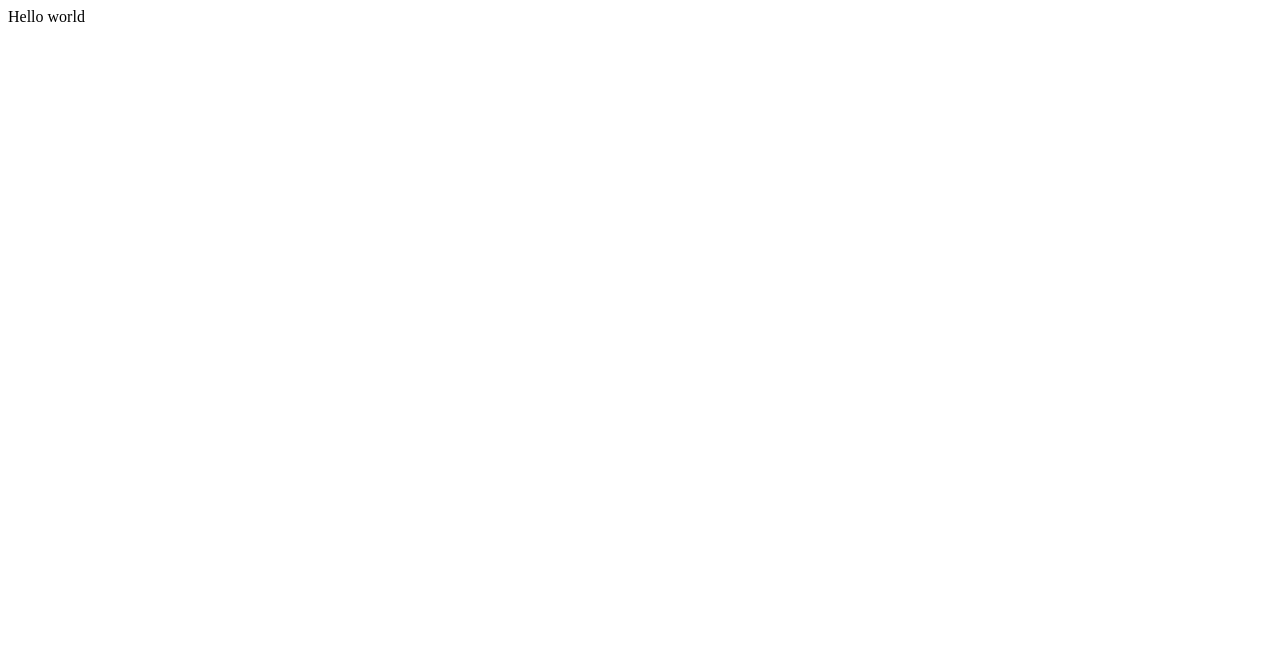
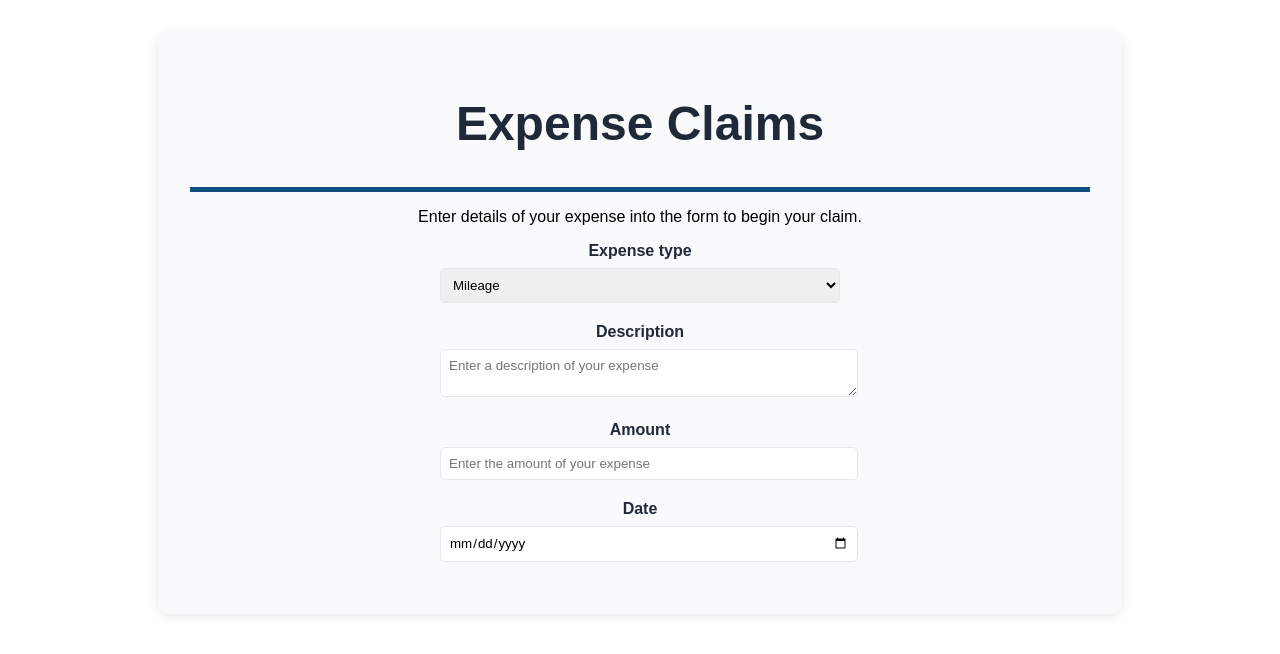
Before and after one commit to a21am09/ClaimExpenses, a React (Vite) app: page / in a window 1280 px wide. Shown: the top 654 px of the page. Built offline with nearby package versions, Linux system fonts and the light colour scheme.

Commit message:
Expense input screen

```diff
--- a/src/App.css
+++ b/src/App.css
@@ -1,184 +1,78 @@
-.counter {
-  font-size: 16px;
-  padding: 5px 10px;
-  border-radius: 5px;
-  color: var(--accent);
-  background: var(--accent-bg);
-  border: 2px solid transparent;
-  transition: border-color 0.3s;
-  margin-bottom: 24px;
+:root {
+  font-family: Arial, Helvetica, sans-serif;
+  /* Brand Colours */
+  --colour-primary: #0F4C81;
+  --colour-primary-hover: #0B3A63;
 
-  &:hover {
-    border-color: var(--accent-border);
-  }
-  &:focus-visible {
-    outline: 2px solid var(--accent);
-    outline-offset: 2px;
-  }
+  --colour-secondary: #008C95;
+  --colour-secondary-hover: #006D75;
+
+  --colour-accent: #2EAD62;
+
+  /* Backgrounds */
+  --colour-background: #F8FAFC;
+  --colour-surface: #FFFFFF;
+
+  /* Text */
+  --colour-text-primary: #1F2937;
+  --colour-text-secondary: #6B7280;
+  --colour-text-light: #FFFFFF;
+
+  /* Borders */
+  --colour-border: #E5E7EB;
+
+  text-align: center;
 }
 
-.hero {
-  position: relative;
 
-  .base,
-  .framework,
-  .vite {
-    inset-inline: 0;
-    margin: 0 auto;
-  }
-
-  .base {
-    width: 170px;
-    position: relative;
-    z-index: 0;
-  }
-
-  .framework,
-  .vite {
-    position: absolute;
-  }
-
-  .framework {
-    z-index: 1;
-    top: 34px;
-    height: 28px;
-    transform: perspective(2000px) rotateZ(300deg) rotateX(44deg) rotateY(39deg)
-      scale(1.4);
-  }
-
-  .vite {
-    z-index: 0;
-    top: 107px;
-    height: 26px;
-    width: auto;
-    transform: perspective(2000px) rotateZ(300deg) rotateX(40deg) rotateY(39deg)
-      scale(0.8);
-  }
+.appContainer {
+  width: min(900px, calc(100% - 2rem));
+  margin: 2rem auto;
+  padding: 2rem;
+  background: var(--colour-background);
+  border-radius: 10px;
+  box-shadow: 0px 2px 12px rgba(0, 0, 0, 0.1);
 }
 
-#center {
-  display: flex;
-  flex-direction: column;
-  gap: 25px;
-  place-content: center;
-  place-items: center;
-  flex-grow: 1;
-
-  @media (max-width: 1024px) {
-    padding: 32px 20px 24px;
-    gap: 18px;
-  }
+.appHeader {
+  font-size: 1.5rem;
+  padding-bottom: 0.25rem;
+  border-bottom: 5px solid var(--colour-primary);
+  color: var(--colour-text-primary);
 }
 
-#next-steps {
-  display: flex;
-  border-top: 1px solid var(--border);
-  text-align: left;
-
-  & > div {
-    flex: 1 1 0;
-    padding: 32px;
-    @media (max-width: 1024px) {
-      padding: 24px 20px;
-    }
-  }
-
-  .icon {
-    margin-bottom: 16px;
-    width: 22px;
-    height: 22px;
-  }
-
-  @media (max-width: 1024px) {
-    flex-direction: column;
-    text-align: center;
-  }
+form {
+  max-width: 600px;
+  min-width: 400px;
+  display: inline-flex;
+  justify-content: center;
+  flex-direction: column;
 }
 
-#docs {
-  border-right: 1px solid var(--border);
-
-  @media (max-width: 1024px) {
-    border-right: none;
-    border-bottom: 1px solid var(--border);
-  }
+.formGroup {
+  margin-bottom: 1.25rem;
 }
 
-#next-steps ul {
-  list-style: none;
-  padding: 0;
-  display: flex;
-  gap: 8px;
-  margin: 32px 0 0;
-
-  .logo {
-    height: 18px;
-  }
-
-  a {
-    color: var(--text-h);
-    font-size: 16px;
-    border-radius: 6px;
-    background: var(--social-bg);
-    display: flex;
-    padding: 6px 12px;
-    align-items: center;
-    gap: 8px;
-    text-decoration: none;
-    transition: box-shadow 0.3s;
-
-    &:hover {
-      box-shadow: var(--shadow);
-    }
-    .button-icon {
-      height: 18px;
-      width: 18px;
-    }
-  }
-
-  @media (max-width: 1024px) {
-    margin-top: 20px;
-    flex-wrap: wrap;
-    justify-content: center;
-
-    li {
-      flex: 1 1 calc(50% - 8px);
-    }
-
-    a {
-      width: 100%;
-      justify-content: center;
-      box-sizing: border-box;
-    }
-  }
+.formGroup label {
+  display: block;
+  margin-bottom: 0.5rem;
+  font-weight: bold;
+  color: var(--colour-text-primary);
 }
 
-#spacer {
-  height: 88px;
-  border-top: 1px solid var(--border);
-  @media (max-width: 1024px) {
-    height: 48px;
-  }
+.formGroup input,
+.formGroup select{
+  font-family: Arial, Helvetica, sans-serif;
+  width: 100%;
+  padding: 0.5rem;
+  border: 1px solid var(--colour-border);
+  border-radius: 5px;
 }
-
-.ticks {
-  position: relative;
+.formGroup textarea {
   width: 100%;
-
-  &::before,
-  &::after {
-    content: '';
-    position: absolute;
-    top: -4.5px;
-    border: 5px solid transparent;
-  }
-
-  &::before {
-    left: 0;
-    border-left-color: var(--border);
-  }
-  &::after {
-    right: 0;
-    border-right-color: var(--border);
-  }
+  padding: 0.5rem;
+  border: 1px solid var(--colour-border);
+  border-radius: 5px;
+  resize: vertical;
+  font-family: Arial, Helvetica, sans-serif;
 }
--- a/src/App.jsx
+++ b/src/App.jsx
@@ -5,9 +5,40 @@ function App() {
   const [count, setCount] = useState(0)
 
   return (
-    <>
-      Hello world
-    </>
+    <main className="appContainer">
+      <header className="appHeader">
+        <h1>Expense Claims</h1>
+      </header>
+      <p>Enter details of your expense into the form to begin your claim.</p>
+      <form onSubmit={(e) => {e.preventDefault()}} noValidate>
+        <div className="formGroup">
+          <label htmlFor="expenseType">Expense type</label>
+          <select
+            id="expenseType"
+            name="type"
+            >
+              <option value="mileage">Mileage</option>
+              <option value="accommodation">Accommodation</option>
+              <option value="Sustenance">Sustenance</option>
+              <option value="Public transport">Public transport</option>
+              <option value="Other">Other</option>
+          </select>
+        </div>
+        <div className="formGroup">
+          <label htmlFor="expenseDescription">Description</label>
+          <textarea id="expenseDescription" name="description"rows="2" columns="50" placeholder="Enter a description of your expense" />
+        </div>
+        <div className="formGroup">
+          <label htmlFor="expenseAmount">Amount</label>
+          <input id="expenseAmount" name="amount" type="number" placeholder="Enter the amount of your expense" />
+        </div>
+        <div className="formGroup">
+          <label htmlFor="expenseDate">Date</label>
+          <input id="expenseDate" name="date" type="date" />
+        </div>
+      </form>
+
+    </main>
   )
 }
 
```
Also changed, not shown: 1 other file (tests, documents, lock files or other folders).
